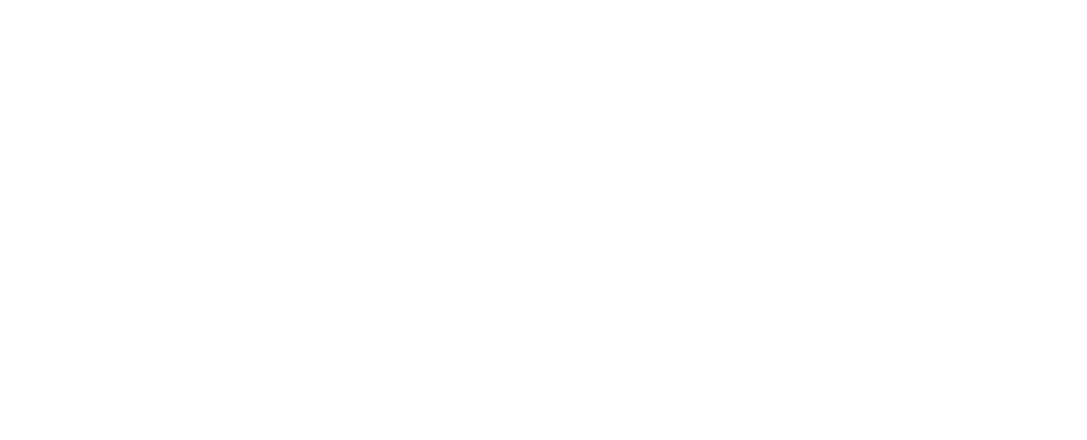
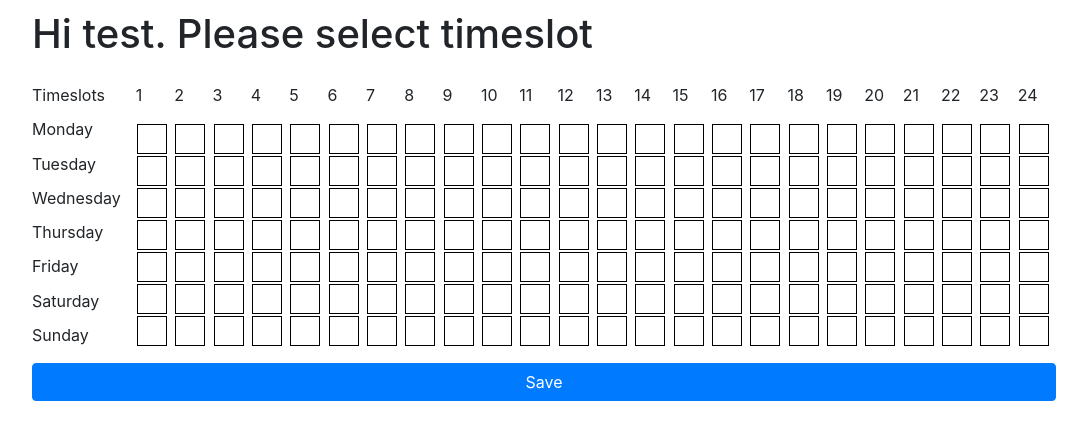
Before and after one commit to evgenii-del/time-slot-app, a React (Create React App) app in the folder client/: page / in a window 1280 px wide. Shown: the top 440 px of the page, without its empty margins (96-1183 px from the left). Built offline with nearby package versions, Linux system fonts and the light colour scheme.

Commit message:
Created Main page

```diff
--- a/client/src/App.js
+++ b/client/src/App.js
@@ -11,7 +11,7 @@
                 <Switch>
                     <PrivateRoute exact path="/registration" component={Registration}/>
                     <PrivateRoute exact path="/login" component={Login}/>
-                    <Route exact path="/main" component={Main}/>
+                    <Route exact path="/" component={Main}/>
                 </Switch>
             </Router>
         </div>
--- a/client/src/assets/scss/app.scss
+++ b/client/src/assets/scss/app.scss
@@ -1,3 +1,10 @@
+*,
+*::before,
+*::after {
+  list-style: none;
+  text-decoration: none;
+}
+
 .form-login,
 .form-signup {
   width: 100%;
@@ -6,3 +13,56 @@
   padding: 15px;
   margin: 100px auto 0 auto;
 }
+
+.main {
+  max-width: 1044px;
+  padding: 10px;
+  margin: 0 auto;
+
+  &__title {
+    margin-bottom: 25px;
+  }
+
+  &__inner {
+    display: flex;
+  }
+
+  &__content {
+    width: 100%;
+    padding-left: 15px;
+  }
+
+  &__inner-days {
+    padding-left: 0;
+    margin-bottom: 0;
+    display: grid;
+    grid-template-columns: 1fr;
+    grid-template-rows: repeat(7, 1fr);
+  }
+
+  &__inner-times {
+    padding-left: 0;
+    display: grid;
+    grid-template-columns: repeat(24, 1fr);
+    grid-template-rows: 1fr;
+  }
+
+  &__table {
+    display: grid;
+    grid-template-columns: repeat(24, 1fr);
+    grid-template-rows: repeat(7, 1fr);
+    width: 100%;
+  }
+
+  &__table-item {
+    width: 30px;
+    height: 30px;
+    margin: 1px;
+    border: 1px solid #000000;
+
+    &:hover {
+      border: 1px solid #FF0000;
+      background-color: #FF0000;
+    }
+  }
+}
--- a/client/src/pages/Main/Main.jsx
+++ b/client/src/pages/Main/Main.jsx
@@ -1,9 +1,30 @@
 import React from 'react';
+
+const daysArr = ['Monday', 'Tuesday', 'Wednesday', 'Thursday', 'Friday', 'Saturday', 'Sunday'];
+const timesArr = [...Array(24).keys()].map(i => i + 1);
 
 const Main = () => {
     return (
         <div className="main">
-            <h1>Main</h1>
+            <h1 className="main__title">Hi test. Please select timeslot</h1>
+            <div className="main__inner">
+                <ol className="main__inner-days">
+                    <li>Timeslots</li>
+                    {daysArr.map((day) => <li key={day}>{day}</li>)}
+                </ol>
+                <div className="main__content">
+                    <ol className="main__inner-times">
+                        {timesArr.map((time) => <li key={time}>{time}</li>)}
+                    </ol>
+                    <div className="main__table">
+                        {
+                            daysArr.map((day) => timesArr.map((time) => <div className="main__table-item"
+                                                                             key={`${day}-${time}`}/>))
+                        }
+                    </div>
+                </div>
+            </div>
+            <button className="w-100 btn btn-primary mt-3" type="button">Save</button>
         </div>
     );
 }
```
